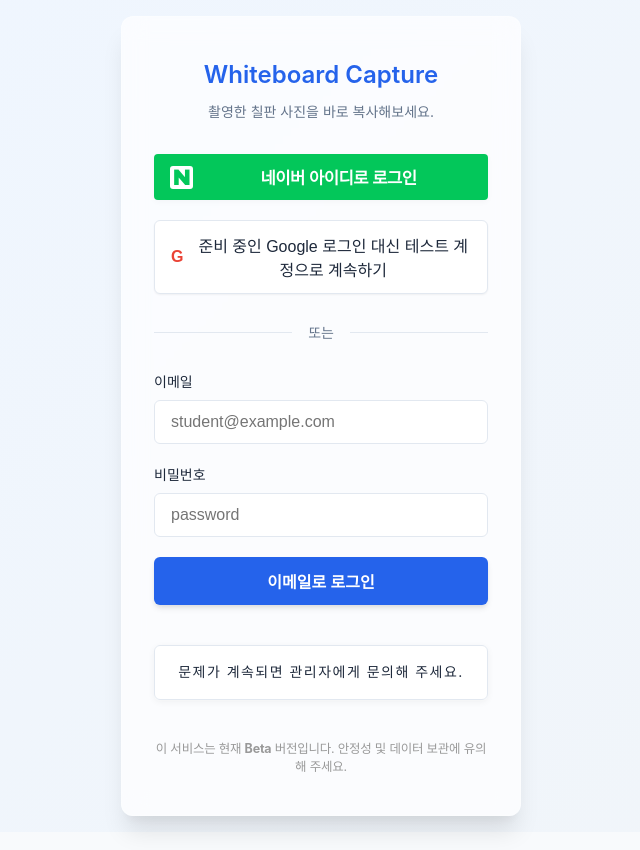
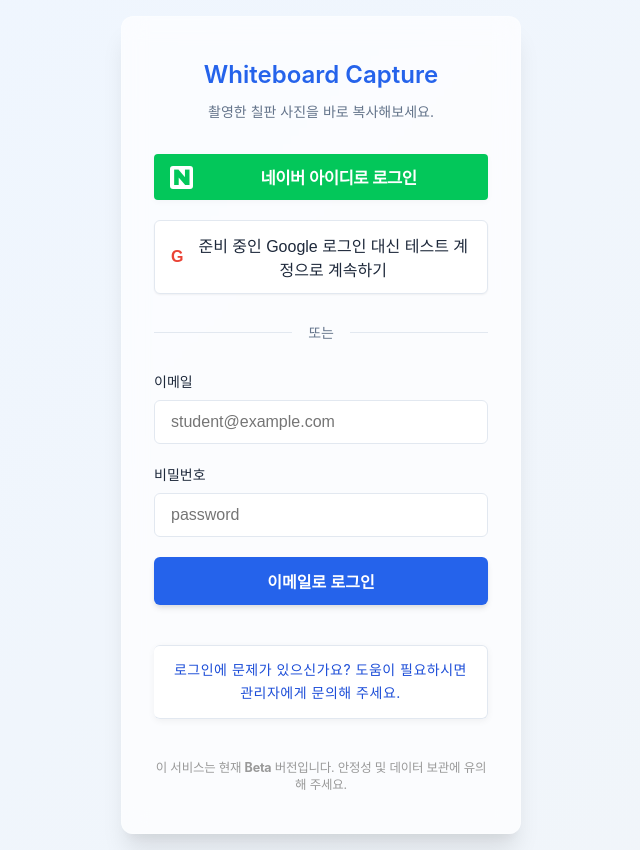
Before and after one commit to LunaMercury/whiteboard-capture, a React (Vite) app in the folder web/: page / in a window 1280 px wide. Shown: the whole page, without its empty margins (319-959 px from the left). Built offline with nearby package versions, Linux system fonts and the light colour scheme; no server answers.

Commit message:
로그인 화면 관리자 안내 문구 개선

```diff
--- a/web/src/components/Login.module.css
+++ b/web/src/components/Login.module.css
@@ -203,15 +203,16 @@
   margin-top: 1.2rem;
   margin-bottom: 0.3rem;
   padding: 0.85rem 1rem;
-  background: rgba(255, 255, 255, 0.7);
-  color: var(--color-neutral-600);
+  background: rgba(255, 255, 255, 0.85);
+  color: var(--color-primary-700);
   font-size: var(--font-size-sm);
   border: 1px solid var(--color-neutral-200);
+  border-left: 4px solid var(--color-primary-400);
   border-radius: 6px;
   box-shadow: 0 2px 7px rgba(0,0,0,0.05);
   text-align: center;
-  letter-spacing: 1.48px;
-  line-height: 1.9;
+  letter-spacing: 0.5px;
+  line-height: 1.6;
   backdrop-filter: blur(1.5px);
   -webkit-backdrop-filter: blur(1.5px);
   transition: background 0.15s;
--- a/web/src/components/Login.tsx
+++ b/web/src/components/Login.tsx
@@ -140,9 +140,9 @@
           <button className={styles.primaryButton} onClick={handleLogin} disabled={isSubmitting}>
             {isSubmitting ? '로그인 중...' : '이메일로 로그인'}
           </button>
-          {/* 안내 문구(문제가 계속되면...) */}
-          <p className={styles.login__helpMessage} aria-label="문제가 계속되면 관리자에게 문의해 주세요.">
-            문제가 계속되면 관리자에게 문의해 주세요.
+          {/* 안내 문구(로그인에 문제가 있으신가요? ... 관리자에게 문의해 주세요.) */}
+          <p className={styles.login__helpMessage} aria-label="로그인에 문제가 있으신가요? 도움이 필요하시면 관리자에게 문의해 주세요.">
+            로그인에 문제가 있으신가요? 도움이 필요하시면 관리자에게 문의해 주세요.
           </p>
           {error && (
             <div style={{ color: '#e53e3e', marginTop: '0.5rem', fontSize: '0.95em', textAlign: 'center' }}>{error}</div>
```
